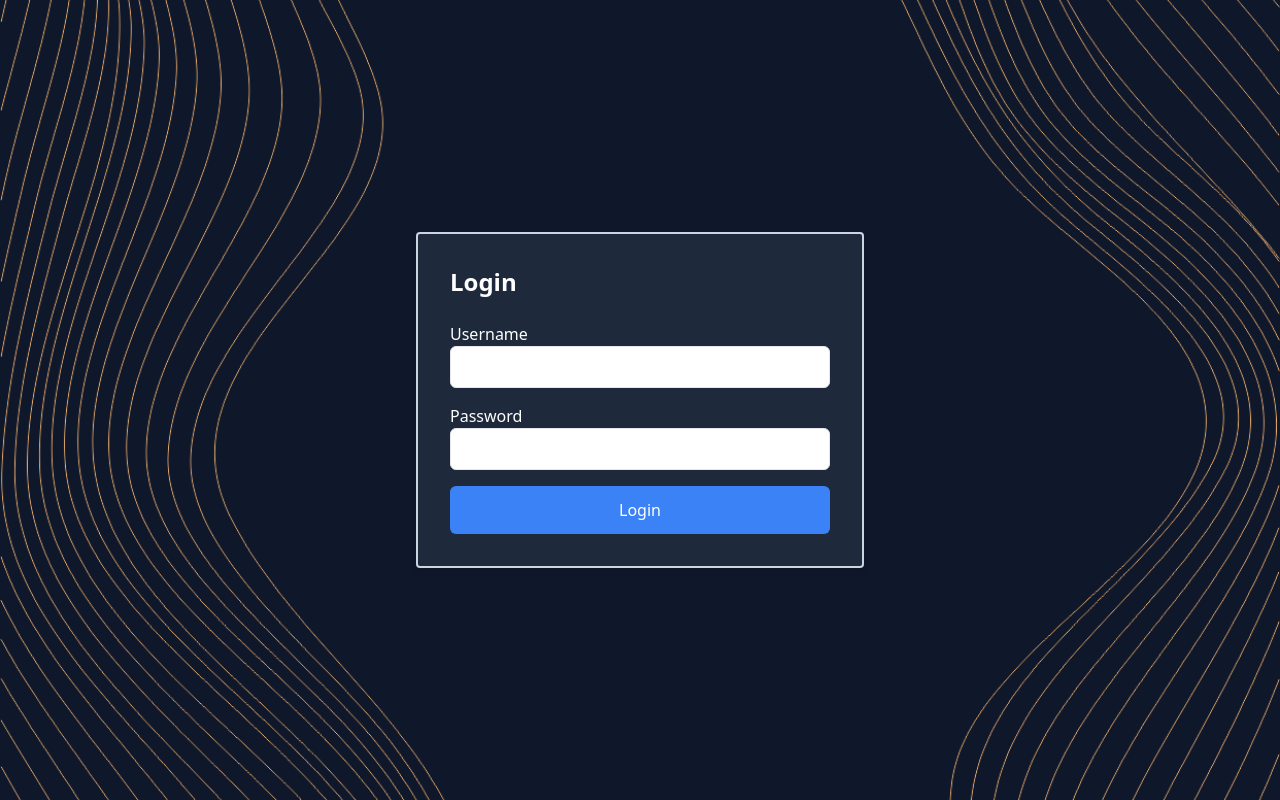
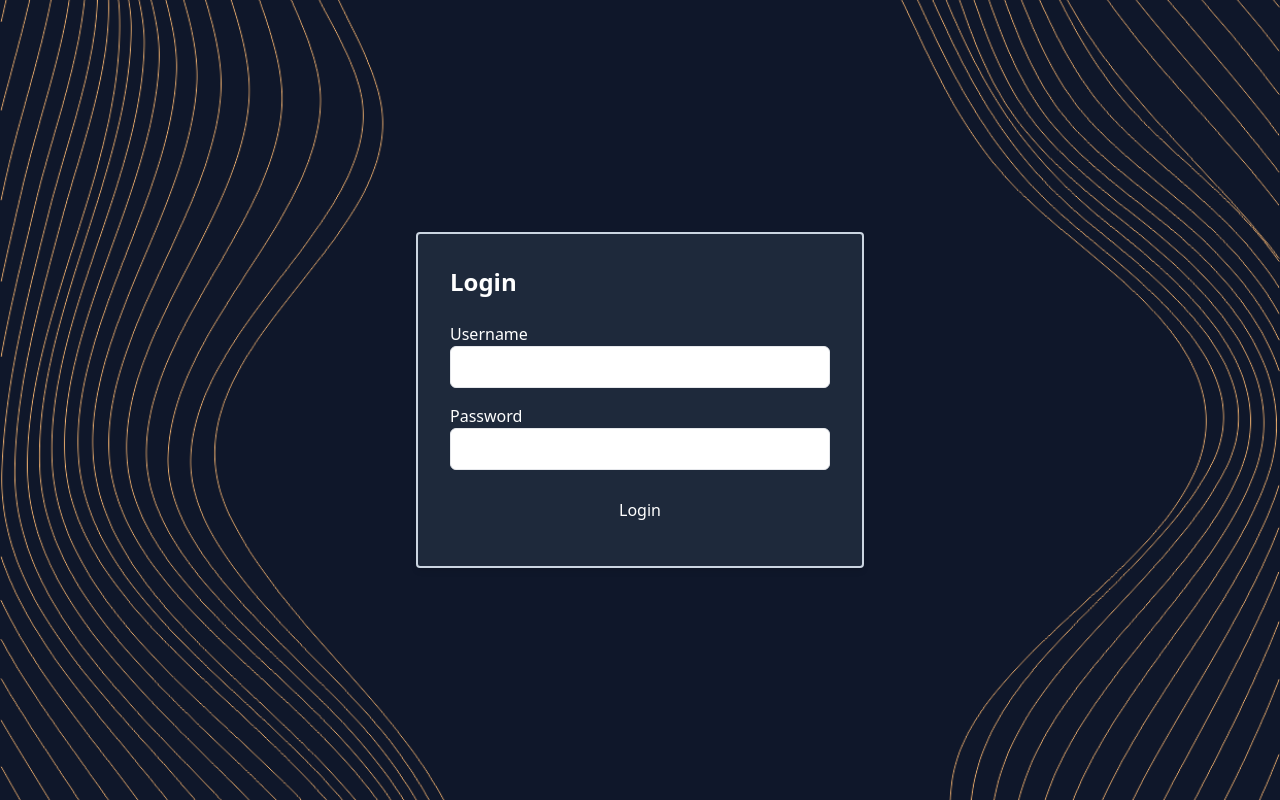
Before and after one commit to Thirapi/comunication, a React (Vite) app: page / in a window 1280 px wide. Built offline with nearby package versions, Linux system fonts and the light colour scheme.

Commit message:
update button

```diff
--- a/src/pages/Login.jsx
+++ b/src/pages/Login.jsx
@@ -56,7 +56,7 @@ const Login = () => {
               required
             />
           </div>
-          <button type="submit" className="relative w-full py-2 rounded-md text-white bg-blue-500 border-4 border-transparent before:absolute before:inset-0 before:-z-10 before:bg-conic-gradient before:rounded-md">
+          <button type="submit" className="relative w-full py-2 rounded-md text-white bg-transparent border-4 border-transparent before:absolute before:inset-0 before:-z-10 before:bg-conic-gradient before:rounded-md hover:bg-conic-gradient">
             Login
           </button>
         </form>
```
